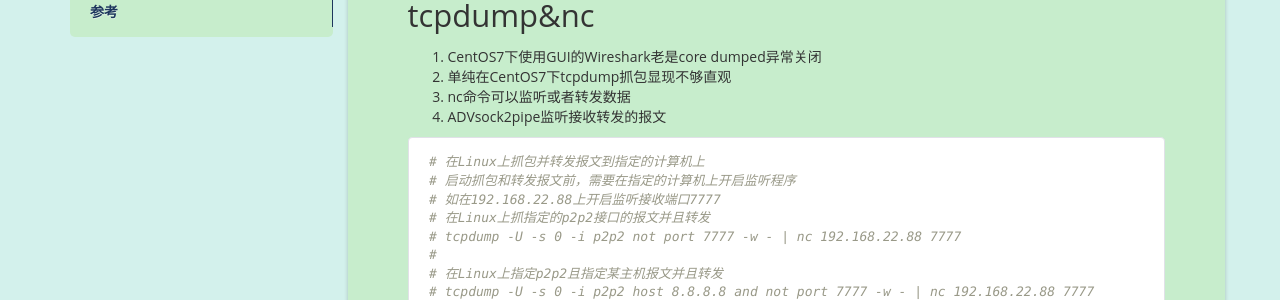
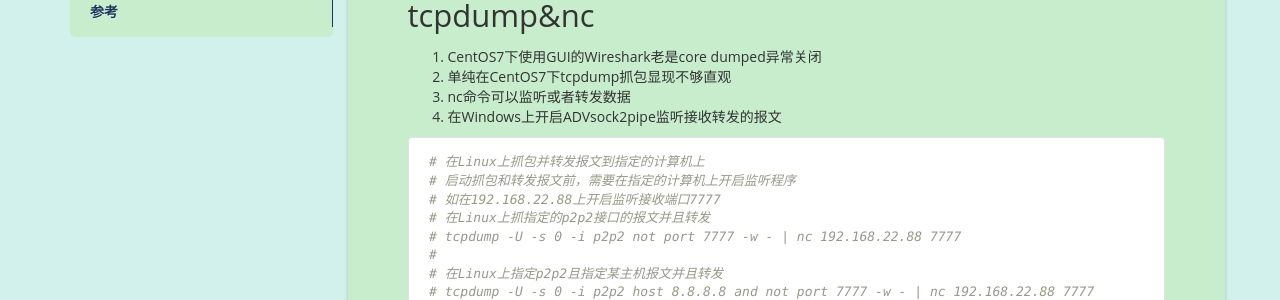
Before and after one commit to JesseXuan/jessexuan.github.io, a Jekyll site: the page built from _posts/2019-04-26-tcpdump_nc_forward.md, in a window 1280 px wide and 1145 px high. Shown: the part 447-747 px from the top of the window. Built offline with Jekyll 4.4.1, drawn with Linux system fonts in a browser that asks for light colours; nearby versions of some CDN libraries; a script that is not in the unit is left out; comment, search, counter and statistics services are not loaded.

Commit message:
Update 2019-04-26-tcpdump_nc_forward.md

````diff
--- a/_posts/2019-04-26-tcpdump_nc_forward.md
+++ b/_posts/2019-04-26-tcpdump_nc_forward.md
@@ -15,7 +15,7 @@ tcpdump&nc				{#Tcpdump}
 1. CentOS7下使用GUI的Wireshark老是core dumped异常关闭
 2. 单纯在CentOS7下tcpdump抓包显现不够直观
 3. nc命令可以监听或者转发数据
-4. ADVsock2pipe监听接收转发的报文
+4. 在Windows上开启ADVsock2pipe监听接收转发的报文
 
 ```bash
 # 在Linux上抓包并转发报文到指定的计算机上
````
